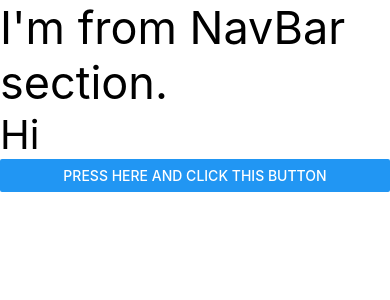
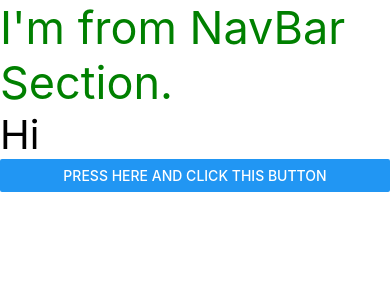
Before and after one commit to DINKAR202/Android-studio-work-progress, a React Native app in the folder Learning/: screen / in a window 390 px wide. Shown: the top 300 px of the page. Built offline with nearby package versions, Linux system fonts and the light colour scheme.

Commit message:
updated commit

```diff
--- a/Learning/Components/NavBar.js
+++ b/Learning/Components/NavBar.js
@@ -4,7 +4,7 @@ import {View, Text} from 'react-native';
 const NavBar = () => {
   return (
     <View>
-      <Text style={{fontSize: 45}}>I'm from NavBar section.</Text>
+      <Text style={{fontSize: 45, color:'green'}}>I'm from NavBar Section.</Text>
     </View>
   );
 };
```
